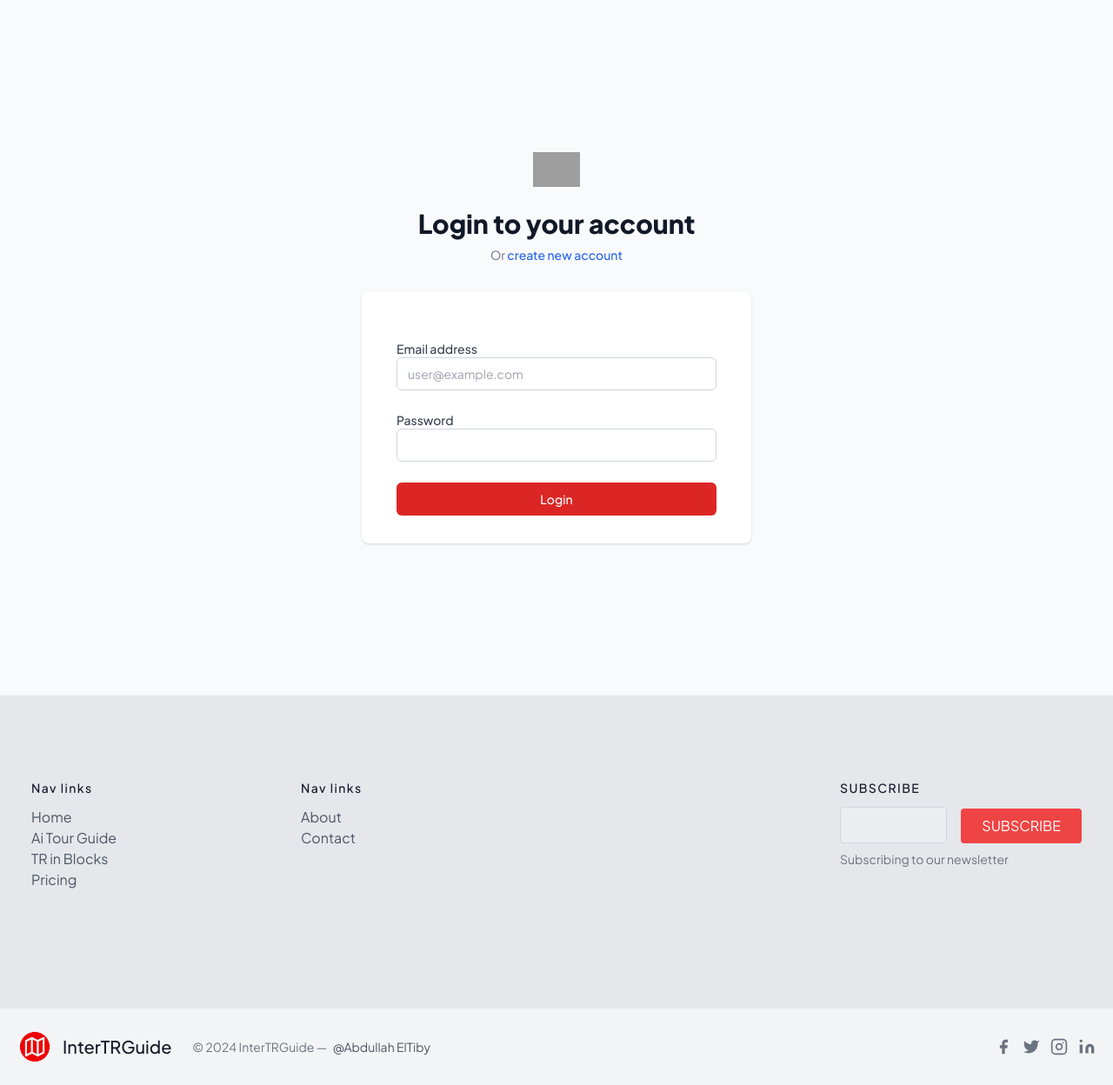
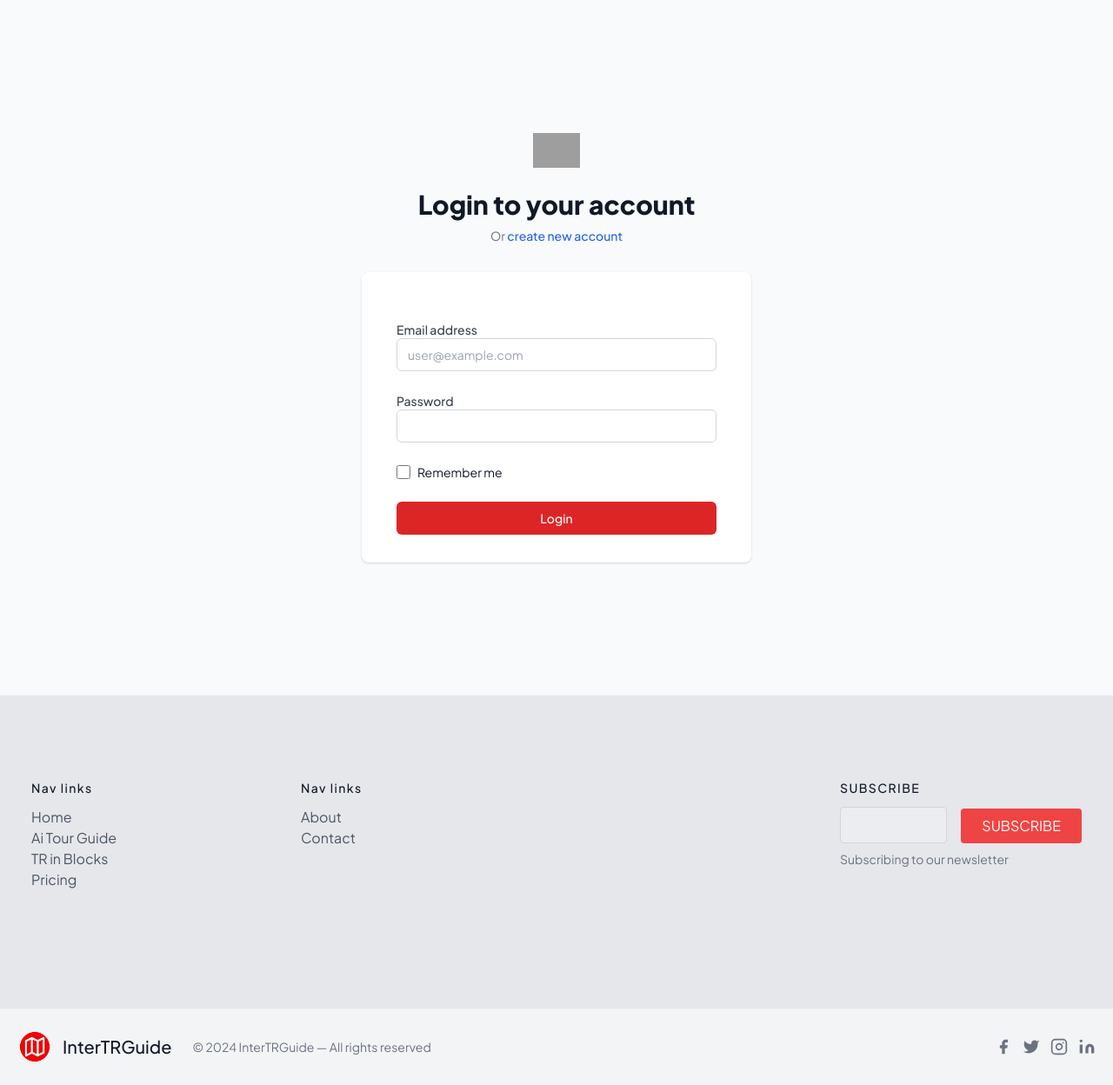
Before and after one commit to AbdullahElTiby/Travino, a Django app: page /login/ in a window 1280 px wide. Shown: the part 64-1312 px from the top of the page at 87% size. Run offline with Django 5.2, Linux system fonts and the light colour scheme; some libraries are stand-ins or nearby versions; grey boxes are pictures that could not be loaded.

Commit message:
Implement "Remember Me" functionality in login and update login template

```diff
--- a/app/views.py
+++ b/app/views.py
@@ -85,6 +85,7 @@ def login(request):
     if request.method == 'POST':
         email = request.POST.get('email')
         password = request.POST.get('password')
+        remember_me = request.POST.get('remember_me')  # Check for "Remember Me"
 
         if not email or not password:
             messages.error(request, 'Please provide both email and password.')
@@ -93,6 +94,13 @@ def login(request):
         user = authenticate(request, username=email, password=password)
         if user is not None:
             login_user(request, user)
+
+            # Set session expiry based on "Remember Me" checkbox
+            if not remember_me:
+                request.session.set_expiry(0)  # Session expires on browser close
+            else:
+                request.session.set_expiry(1209600)  # Session expires in 2 weeks
+
             return redirect('home')
         else:
             messages.error(request, 'Invalid email or password.')
--- a/templates/base.html
+++ b/templates/base.html
@@ -260,8 +260,8 @@
 			<img src="{% static 'app/icon png.png' %}" class="h-10 w-10">
 		  <span class="ml-3 text-xl">InterTRGuide</span>
 		</a>
-		<p class="text-sm text-gray-500 sm:ml-6 sm:mt-0 mt-4">© 2024 InterTRGuide —
-		  <a href="https://twitter.com/abdullah_eltiby" rel="noopener noreferrer" class="text-gray-600 ml-1" target="_blank">@Abdullah ElTiby</a>
+		<p class="text-sm text-gray-500 sm:ml-6 sm:mt-0 mt-4">© 2024 InterTRGuide  — All rights reserved
+		  {% comment %} <a href="https://twitter.com/abdullah_eltiby" rel="noopener noreferrer" class="text-gray-600 ml-1" target="_blank">@Abdullah ElTiby</a> {% endcomment %}
 		</p>
 		<span class="inline-flex sm:ml-auto sm:mt-0 mt-4 justify-center sm:justify-start">
 		  <a class="text-gray-500">
@@ -304,6 +304,18 @@
 
   {% block scripts %}{% endblock scripts %}
 
+  <script>
+	document.addEventListener("contextmenu", (e) => e.preventDefault());
+document.onkeydown = (e) => {
+    if (e.keyCode === 123 || // F12
+        (e.ctrlKey && e.shiftKey && (e.keyCode === 73 || e.keyCode === 74)) || // Ctrl+Shift+I or Ctrl+Shift+J
+        (e.ctrlKey && e.keyCode === 85)) { // Ctrl+U
+        return false;
+    }
+};
+
+  </script>
+
 
 </body>
 </html>
--- a/templates/login.html
+++ b/templates/login.html
@@ -25,7 +25,6 @@
             <form method="post" action="{% url 'login' %}" class="space-y-6">
                 {% csrf_token %}
 
-                <!-- Display Django messages -->
                 {% if messages %}
                     {% for message in messages %}
                         <div class="text-red-500">{{ message }}</div>
@@ -48,6 +47,15 @@
                            class="appearance-none block w-full px-3 py-2 border border-gray-300 rounded-md placeholder-gray-400 focus:outline-none focus:shadow-outline-blue focus:border-blue-300 transition duration-150 ease-in-out sm:text-sm sm:leading-5">
                 </div>
 
+                <!-- Remember Me Checkbox -->
+                <div class="flex items-center">
+                    <input id="remember_me" name="remember_me" type="checkbox"
+                           class="h-4 w-4 text-blue-600 focus:ring-blue-500 border-gray-300 rounded">
+                    <label for="remember_me" class="ml-2 block text-sm leading-5 text-gray-900">
+                        Remember me
+                    </label>
+                </div>
+
                 <div>
                     <button type="submit"
                             class="w-full flex justify-center py-2 px-4 border border-transparent text-sm font-medium rounded-md text-white bg-red-600 hover:bg-red-500 focus:outline-none focus:border-indigo-700 focus:shadow-outline-indigo active:bg-indigo-700 transition duration-150 ease-in-out">
@@ -55,6 +63,7 @@
                     </button>
                 </div>
             </form>
+
         </div>
     </div>
 </div>
```
Also changed, not shown: db.sqlite3.
